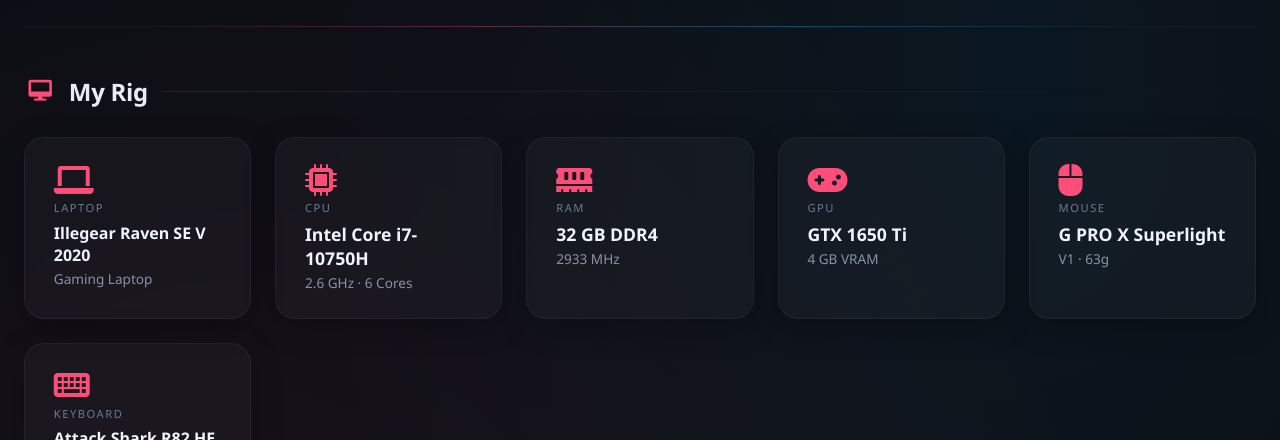
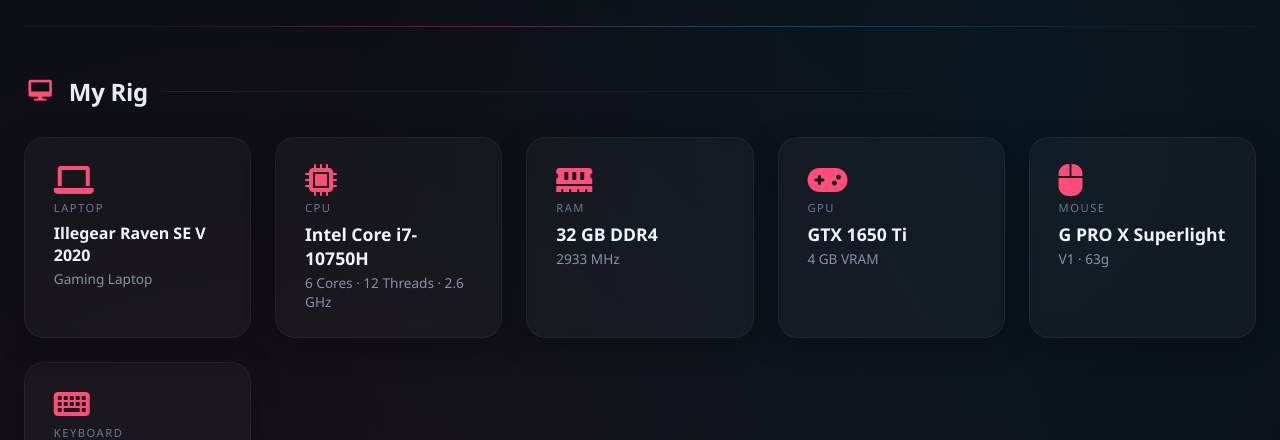
Before and after one commit to ImanDahliaa/valorant-config, a plain HTML site: page index.html in a window 1280 px wide. Shown: the part 360-800 px from the top of the page. Drawn offline with Linux system fonts and the light colour scheme.

Commit message:
Update index.html

```diff
--- a/index.html
+++ b/index.html
@@ -473,7 +473,7 @@
                 <i class="fas fa-microchip device-icon"></i>
                 <div class="card-label">CPU</div>
                 <div class="card-value" style="font-size: 1.1rem;">Intel Core i7-10750H</div>
-                <div class="sub">2.6 GHz · 6 Cores</div>
+                <div class="sub">6 Cores · 12 Threads · 2.6 GHz</div>
             </div>
             <div class="card">
                 <i class="fas fa-memory device-icon"></i>
```
